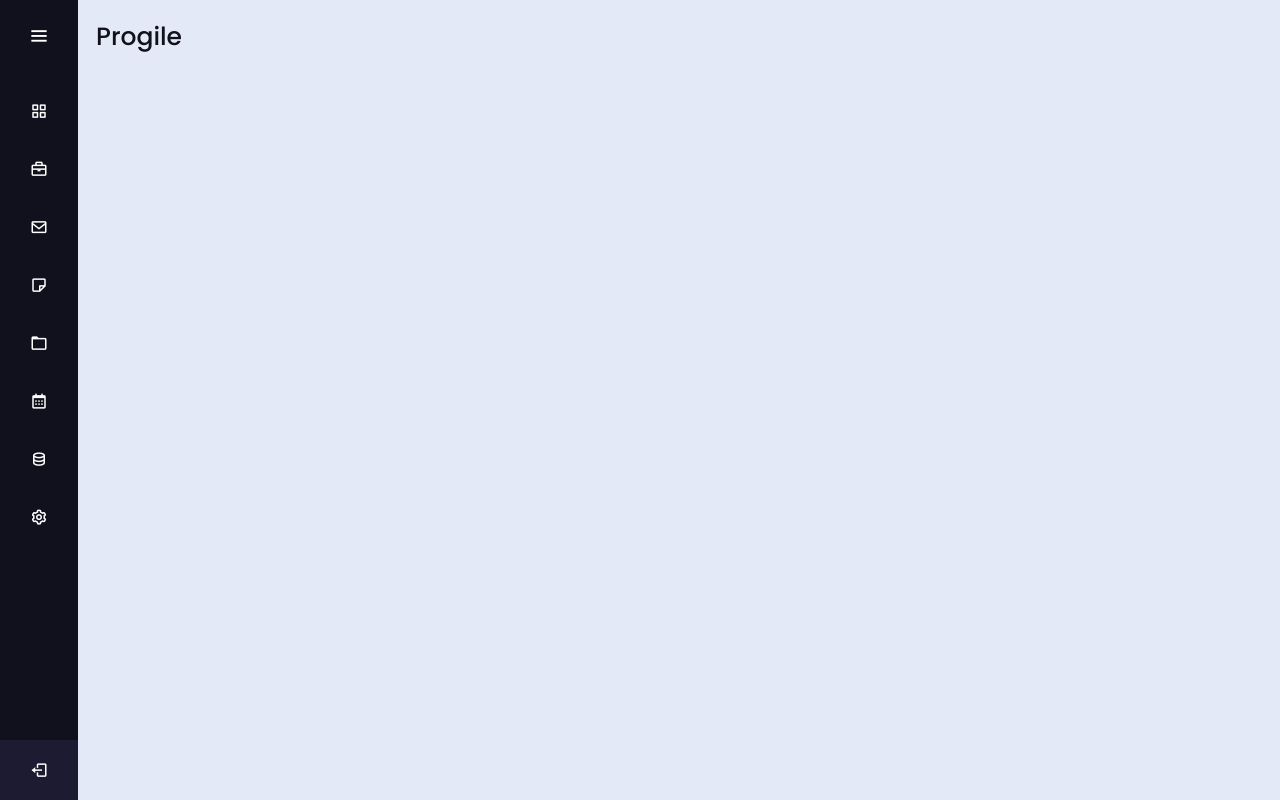
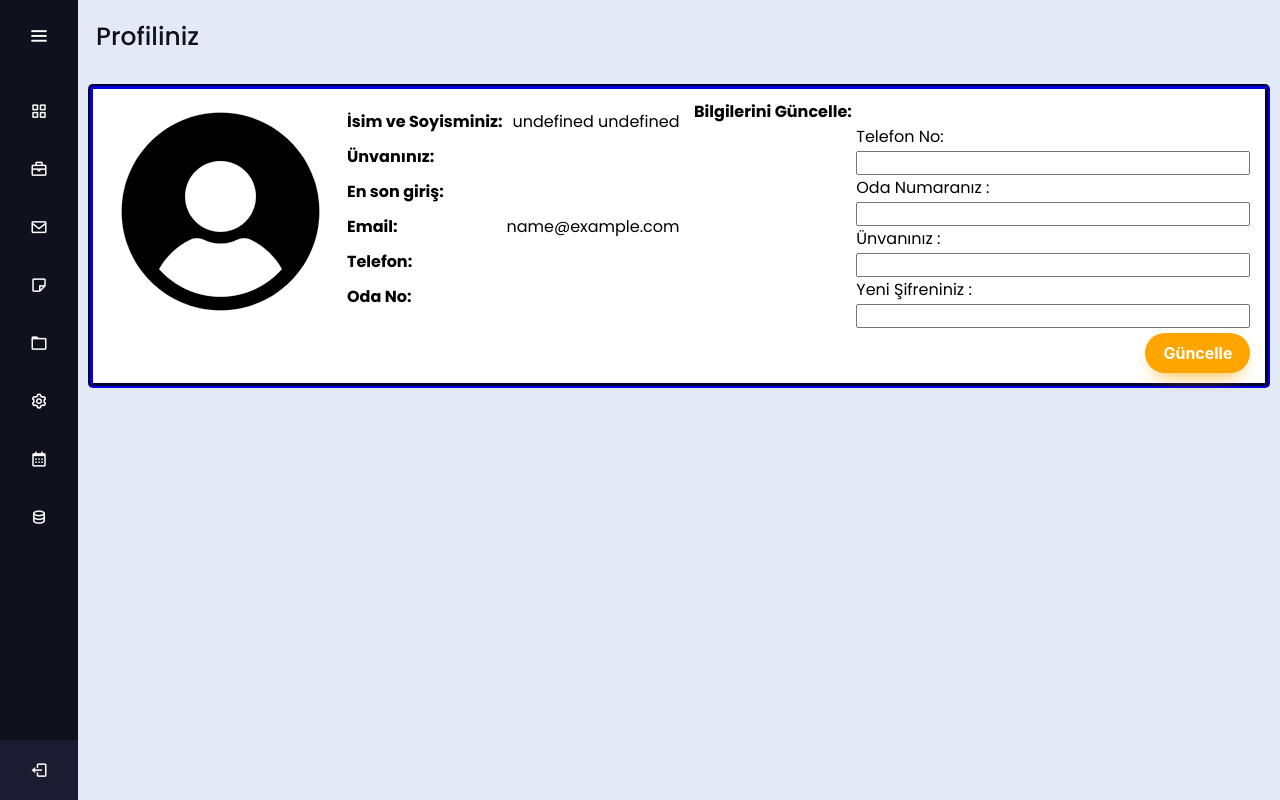
Before and after one commit to melihafsar/Project-Management-Web-Application-React, a React (Create React App) app: page /profile in a window 1280 px wide. Built offline with nearby package versions, Linux system fonts and the light colour scheme; no server answers; sample sign-in values are in the browser's storage.

Commit message:
profile page added.

```diff
--- a/src/components/ModalForm.jsx
+++ b/src/components/ModalForm.jsx
@@ -30,9 +30,6 @@ function ModalForm() {
             errorAlert("Notunuz eklenemedi");
             return Promise.reject(error);
         }
-
-
-
     }
 
     const handleSubmit = (event) => {
@@ -61,7 +58,7 @@ function ModalForm() {
                 <br />
                 <label> Not Ayrıntıları
                     <br />
-                    <textarea value={description} style={{ width: "100%" }} onChange={(e) => setDescription(e.target.value)} />
+                    <textarea value={description} style={{ width: "100%", resize: "none", height: "150px" }} onChange={(e) => setDescription(e.target.value)} />
                 </label>
                 <br />
                 <div className='form-button-container'>
--- a/src/firebase/firebaseConfig.js
+++ b/src/firebase/firebaseConfig.js
@@ -1,5 +1,5 @@
 import { initializeApp } from "firebase/app";
-import { getAuth, signInWithEmailAndPassword, signOut, onAuthStateChanged } from "firebase/auth";
+import { getAuth, signInWithEmailAndPassword, signOut, onAuthStateChanged, updatePassword } from "firebase/auth";
 import { successAlert, errorAlert } from "../helpers/AlertHelper";
 import { translateMessage } from "./firebaseErrorTranslate";
 // Your web app's Firebase configuration
@@ -28,7 +28,7 @@ const firebaseConfig = {
 const app = initializeApp(firebaseConfig);
 
 
-const auth = getAuth();
+export const auth = getAuth();
 export const login = async (email, password) => {
     try {
         const { user } = await signInWithEmailAndPassword(auth, email, password)
@@ -70,4 +70,14 @@ export const getUserInfo = () => {
     }
 }
 
+export const updateNewPassword = async (user, newPassword) => {
+    updatePassword(user, newPassword).then(() => {
+        successAlert("Şifreniz başarıyla güncellendi.");
+      }).catch((error) => {
+        console.log(error.code);
+        errorAlert( "Şifreniz güncellenemedi. " + translateMessage(error.code));
+      });
+}
+
+
 export default app
--- a/src/firebase/firebaseErrorTranslate.js
+++ b/src/firebase/firebaseErrorTranslate.js
@@ -16,6 +16,12 @@ export function translateMessage(message) {
         case "auth/weak-password":
             newMessage = "Parolanız minimum 6 karakter olmalıdır."
             break;
+        case "auth/requires-recent-login":
+            newMessage = "Bu işlemi yapabilmek için tekrar giriş yapmanız gerekmektedir."
+            break;
+        case "auth/too-many-requests":
+            newMessage = "Çok fazla istek gönderdiniz. Lütfen daha sonra tekrar deneyiniz."
+            break;
 
         default:
             newMessage = message
--- a/src/pages/Profile.jsx
+++ b/src/pages/Profile.jsx
@@ -1,15 +1,178 @@
-import React from 'react'
+import React, { useEffect, useState } from 'react'
 import SideBar from "../components/SideBar";
+import { useAuth } from '../context/AuthContext';
+import userImage from '../static/user.png';
+import { successAlert, errorAlert } from '../helpers/AlertHelper';
+import { logout, auth } from '../firebase/firebaseConfig';
+import { useNavigate } from "react-router-dom";
+
+import axios from 'axios';
+import { updateNewPassword } from '../firebase/firebaseConfig';
+
 function Profile() {
+  const { setUser, setUserId, userId } = useAuth();
+  const [userInfo, setUserInfo] = useState({});
+  const lastSignIn = sessionStorage.getItem('lastSignIn');
+  const userMail = sessionStorage.getItem('userMail');
+  const currentUser = auth.currentUser;
+
+  const [phone, setPhone] = useState("");
+  const [room_no, setRoom_no] = useState("");
+  const [degree, setDegree] = useState("");
+  const [password, setPassword] = useState("");
+
+  async function updateProfile() {
+    const form_data = new FormData();
+    form_data.append('phone', phone);
+    form_data.append('room_no', room_no);
+    form_data.append('degree', degree);
+
+    try {
+      await axios.put(`http://localhost:3000/person_info/update/:${userId}`, form_data,
+        {
+          headers: form_data.getHeaders ? form_data.getHeaders() : { 'Content-Type': 'application/json' }
+        });
+      successAlert("Bilgileriniz başarıyla güncellendi");
+    } catch (error) {
+      console.error(error);
+      errorAlert("Bilgileriniz güncellenemedi");
+      return Promise.reject(error);
+    }
+  }
+
+  const handleGetUserInfo = async () => {
+    if (userInfo.name === undefined || userInfo.name === null) {
+      const text = `http://localhost:3000/person_info/personID/:${userId}`;
+      await axios.get(text)
+        .then(response => {
+          setUserInfo(response.data);
+          setDegree(response.data.degree);
+          setPhone(response.data.phone);
+          setRoom_no(response.data.room_no);
+        })
+        .catch(error => { console.error(error); return Promise.reject(error); });
+    }
+  }
+
+  const navigate = useNavigate();
+
+  async function handleLogOut() {
+    await logout();
+    setUser(false);
+    setUserId(0);
+    sessionStorage.clear();
+    navigate('/')
+  }
+
+  const handleSubmit = (event) => {
+    event.preventDefault();
+    setPassword("");
+    updateNewPassword(currentUser, password);
+    updateProfile();
+    handleLogOut();
+  }
+
+  handleGetUserInfo();
+  useEffect(() => {
+  }, [])
+
+
+  const info = [
+    {
+      title: "İsim ve Soyisminiz:",
+      value: `${userInfo.name} ${userInfo.surname}`
+    },
+    {
+      title: "Ünvanınız:",
+      value: userInfo.degree
+    },
+    {
+      title: "En son giriş:",
+      value: lastSignIn
+    },
+    {
+      title: "Email:",
+      value: userMail
+    },
+    {
+      title: "Telefon:",
+      value: userInfo.phone
+    },
+    {
+      title: "Oda No:",
+      value: userInfo.room_no
+    }
+  ];
   return (
     <>
       <SideBar />
       <section className="home-section">
-        <div className="text">Progile</div>
+        <div className="text">Profiliniz</div>
+        <div className="profile-div">
+          <div className='profile-image-div'>
+            <div className="profile-image">
+              <img src={userImage} alt="user" />
+            </div>
+          </div>
+
+          <div className="profile-info">
+            {info.map((item, index) => {
+              return (
+                <div className="profile-info-item" key={index}>
+                  <div className="profile-info-key">{item.title}</div>
+                  <div className="profile-info-value">{item.value}</div>
+                </div>
+              )
+            })}
+          </div>
+          <h4>Bilgilerini Güncelle:</h4>
+          <form onSubmit={handleSubmit}>
+            <br />
+            <label>Telefon No:
+              <input
+                type="text"
+                defaultValue={phone}
+                style={{ width: "100%" }}
+                onChange={(e) => setPhone(e.target.value)}
+              />
+            </label>
+            <br />
+
+            <label>Oda Numaranız :
+              <input
+                type="text"
+                defaultValue={room_no}
+                style={{ width: "100%" }}
+                onChange={(e) => setRoom_no(e.target.value)}
+              />
+            </label>
+            <br />
+
+            <label> Ünvanınız :
+              <input
+                type="text"
+                defaultValue={degree}
+                style={{ width: "100%" }}
+                onChange={(e) => setDegree(e.target.value)}
+              />
+            </label>
+            <br />
+
+            <label> Yeni Şifreniniz :
+              <input
+                type="text"
+                style={{ width: "100%" }}
+                onChange={(e) => setPassword(e.target.value)}
+              />
+            </label>
+            <br />
+            <div className='form-button-container'>
+              <button className='form-button' type="submit">Güncelle</button>
+            </div>
+          </form>
+        </div>
       </section>
     </>
-
   )
 }
-
 export default Profile
--- a/src/routes/MainRoute.jsx
+++ b/src/routes/MainRoute.jsx
@@ -21,7 +21,7 @@ function MainRoute() {
                 <Route path='/contact' element={<PrivateRoute><Contact /></PrivateRoute>} />
                 <Route path='/my-notes' element={<PrivateRoute><MyNotes /></PrivateRoute>} />
                 <Route path='/classroom-info' element={<PrivateRoute><ClassroomInfo/></PrivateRoute>} />
-                <Route path='/profile' element={<PrivateRoute><Profile /></PrivateRoute>} />
+                <Route path='/profile' element={<PrivateRoute><Profile/></PrivateRoute>} />
                 <Route path='*' element={<Page404 />} />
             </Routes>
         </>
--- a/src/style/app.scss
+++ b/src/style/app.scss
@@ -5,6 +5,7 @@
 @use './contact.scss';
 @use './modal-form.scss';
 @use '../style/work-day.scss';
+@use '../style/profile.scss';
 
 .color-black {
     color: black;
--- /dev/null
+++ b/src/style/profile.scss
@@ -0,0 +1,37 @@
+.profile-div {
+    background-color: white;
+    flex-wrap: wrap;
+    border-style: groove;
+    border-color: darkblue;
+    border-radius: 5px;
+    padding: 10px;
+    margin: 10px;
+    border-width: 5px;
+    display: flex;
+    flex-direction: row;
+    justify-content: space-evenly;
+    .profile-image-div{
+        border-width: 5px;
+        height: 100%;
+    }
+
+    .profile-info {
+        margin-left: 10px;
+        margin: 5px;
+        .profile-info-item {
+            flex-wrap: wrap;
+            display: flex;
+            flex-direction: row;
+            justify-content: space-between;
+            padding: 5px;
+            .profile-info-key{
+                font-weight: bold;
+
+            }
+            .profile-info-value{
+                padding-left: 10px;
+                font-weight: normal;
+            }
+        }
+    }
+}
```
Also changed, not shown: src/components/SideBar.jsx (+15 -5 lines), src/static/user.png (added).
